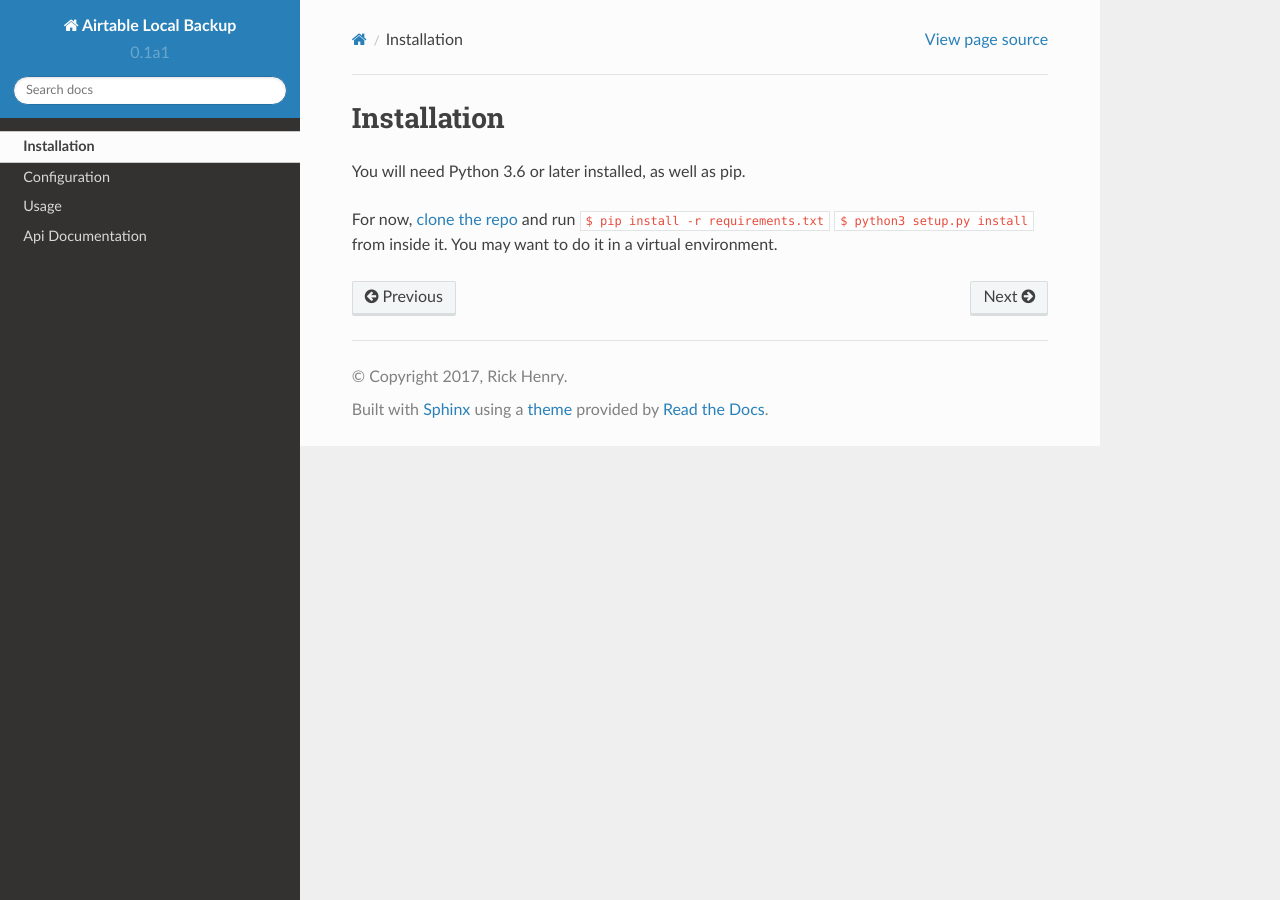
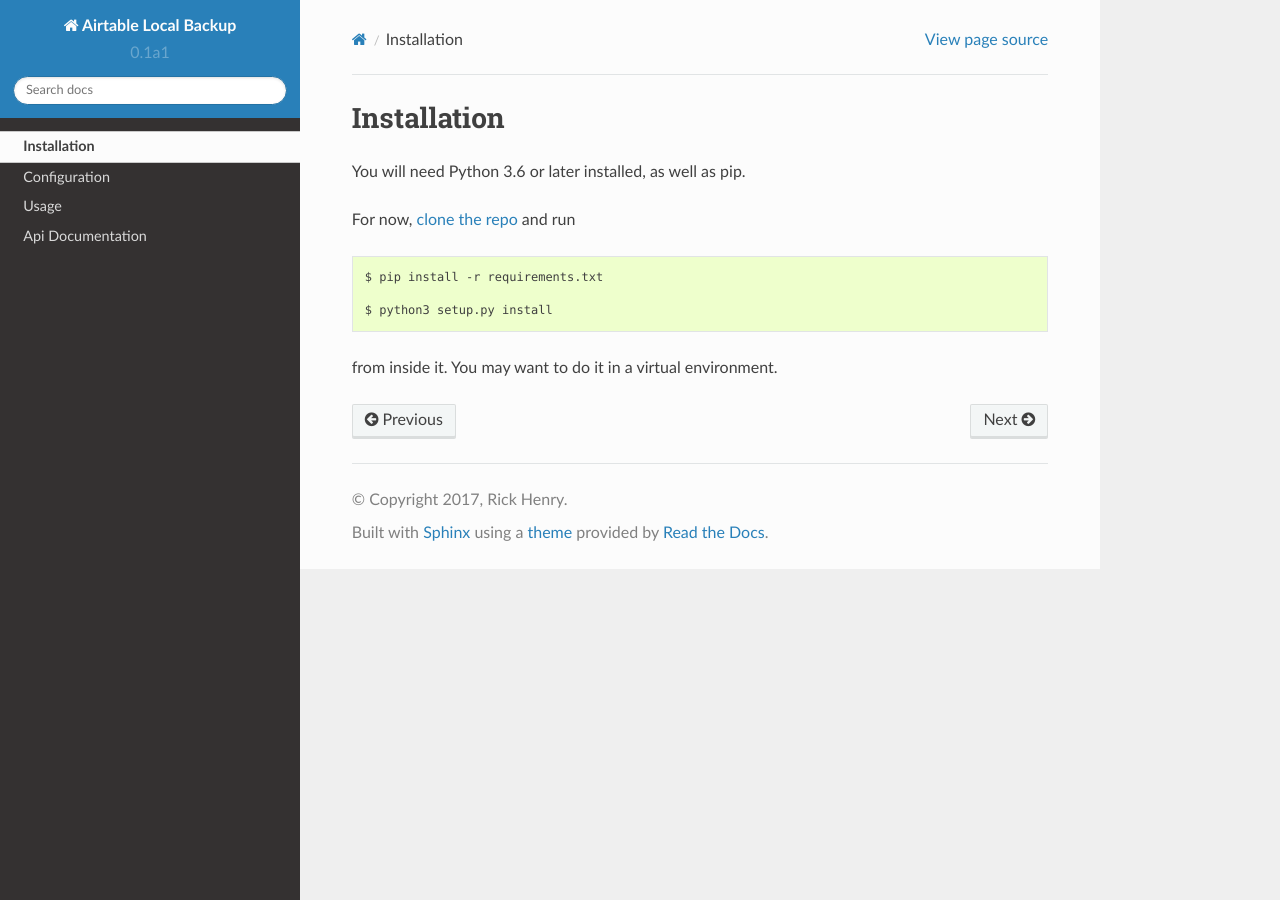
Before and after one commit to rickh94/airtable_local_backup, a Sphinx documentation site: the page built from docs/installation.md, in a window 1280 px wide. Built offline with Sphinx 7.4.7 and the Read the Docs theme 2.0.0, drawn with Linux system fonts in a browser that asks for light colours.

````diff
--- a/docs/installation.md
+++ b/docs/installation.md
@@ -4,7 +4,11 @@
 You will need Python 3.6 or later installed, as well as pip.
 
 For now, [clone the repo](https://github.com/rickh94/airtable_local_backup) and run
- ``$ pip install -r requirements.txt``
- ``$ python3 setup.py install``
+```
+$ pip install -r requirements.txt
+
+$ python3 setup.py install
+```
+
  from inside it.
 You may want to do it in a virtual environment.
````
